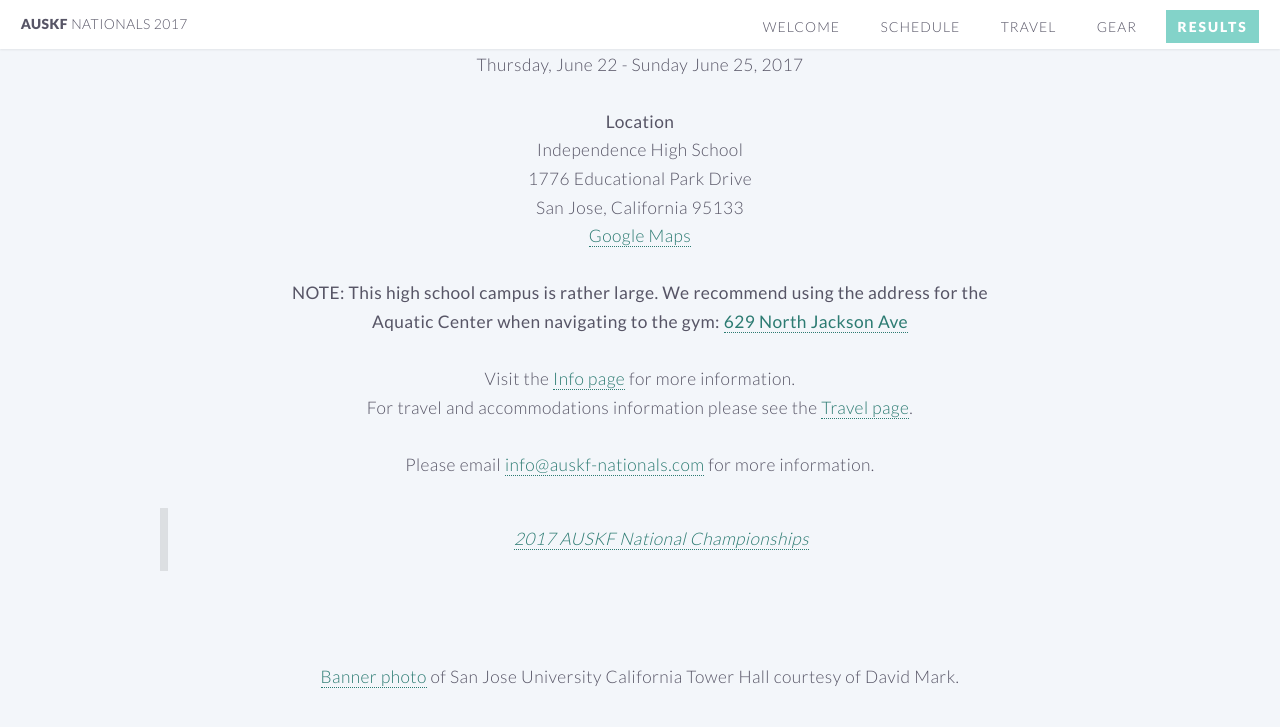
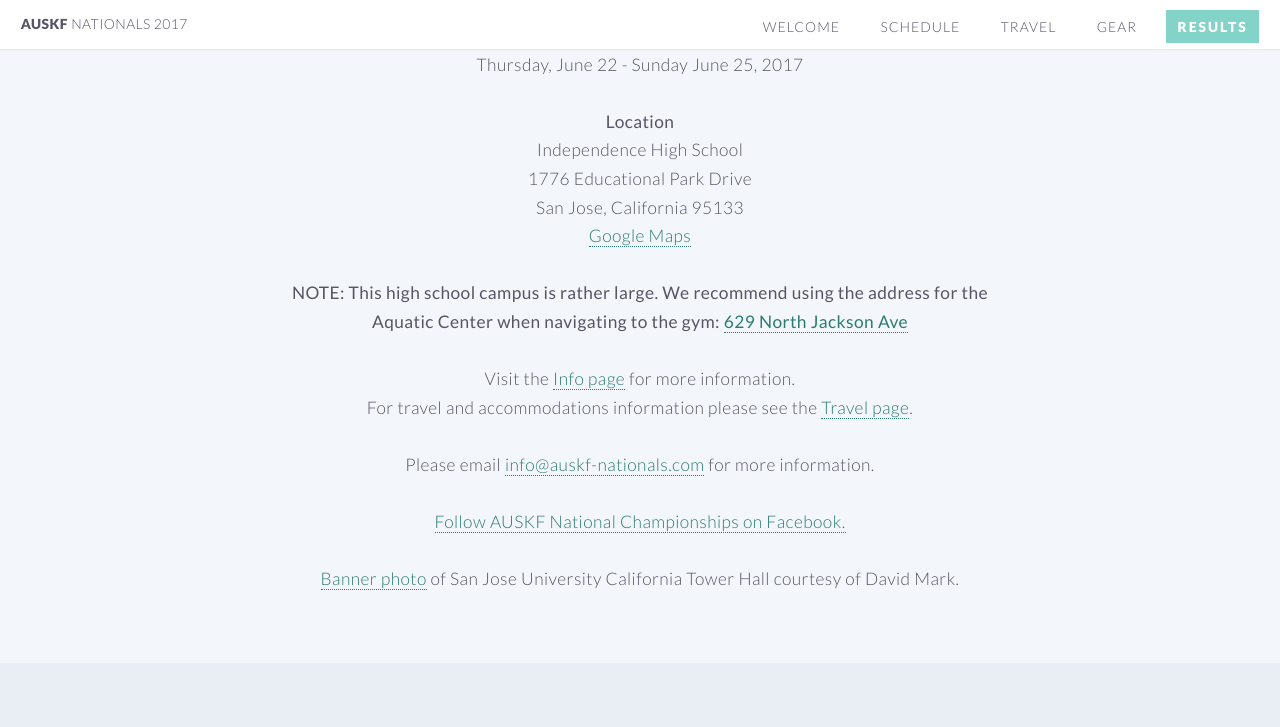
Before and after one commit to auskf-web/auskf-nationals.github.io, a Jekyll site: the page built from index.html, in a window 1280 px wide and 900 px high, scrolled down 711 px. Shown: the top 727 px of the window. Built offline with Jekyll 4.4.1, drawn with Linux system fonts in a browser that asks for light colours; part of the change alters nothing that is shown.

Commit message:
Remove Facebook widget and replace with link to Facebook

```diff
--- a/index.html
+++ b/index.html
@@ -1,24 +1,6 @@
 ---
 layout: landing-page
 ---
-
-<script>
-  window.fbAsyncInit = function() {
-    FB.init({
-      appId      : '1514939132142114',
-      xfbml      : true,
-      version    : 'v2.5'
-    });
-  };
-
-  (function(d, s, id){
-     var js, fjs = d.getElementsByTagName(s)[0];
-     if (d.getElementById(id)) {return;}
-     js = d.createElement(s); js.id = id;
-     js.src = "//connect.facebook.net/en_US/sdk.js";
-     fjs.parentNode.insertBefore(js, fjs);
-   }(document, 'script', 'facebook-jssdk'));
-</script>
 
 <article id="main">
 
@@ -51,12 +33,8 @@ layout: landing-page
 
 		Please email <a href="mailto:info@auskf-nationals.com?Subject=AUSKF%20Nationals%202017" target="_top">info@auskf-nationals.com</a> for more information.<br><br>
 
-		<div class="fb-page" data-href="https://www.facebook.com/AUSKFNationalChampionships/" data-tabs="timeline" data-width="500"
-							 data-small-header="false" data-adapt-container-width="true" data-hide-cover="false" data-show-facepile="true">
-			<div class="fb-xfbml-parse-ignore"><blockquote cite="https://www.facebook.com/AUSKFNationalChampionships/">
-				<a href="https://www.facebook.com/AUSKFNationalChampionships/">2017 AUSKF National Championships</a></blockquote>
-			</div>
-		</div>
+		<a href="https://www.facebook.com/AUSKFNationalChampionships/" target="blank">Follow AUSKF National Championships on Facebook.</a>
+
 		<br><br>
 
 		<a href="https://pixabay.com/en/san-jose-state-university-california-106865/" target="blank">Banner photo</a> of San Jose University California Tower Hall courtesy of David Mark.
```
